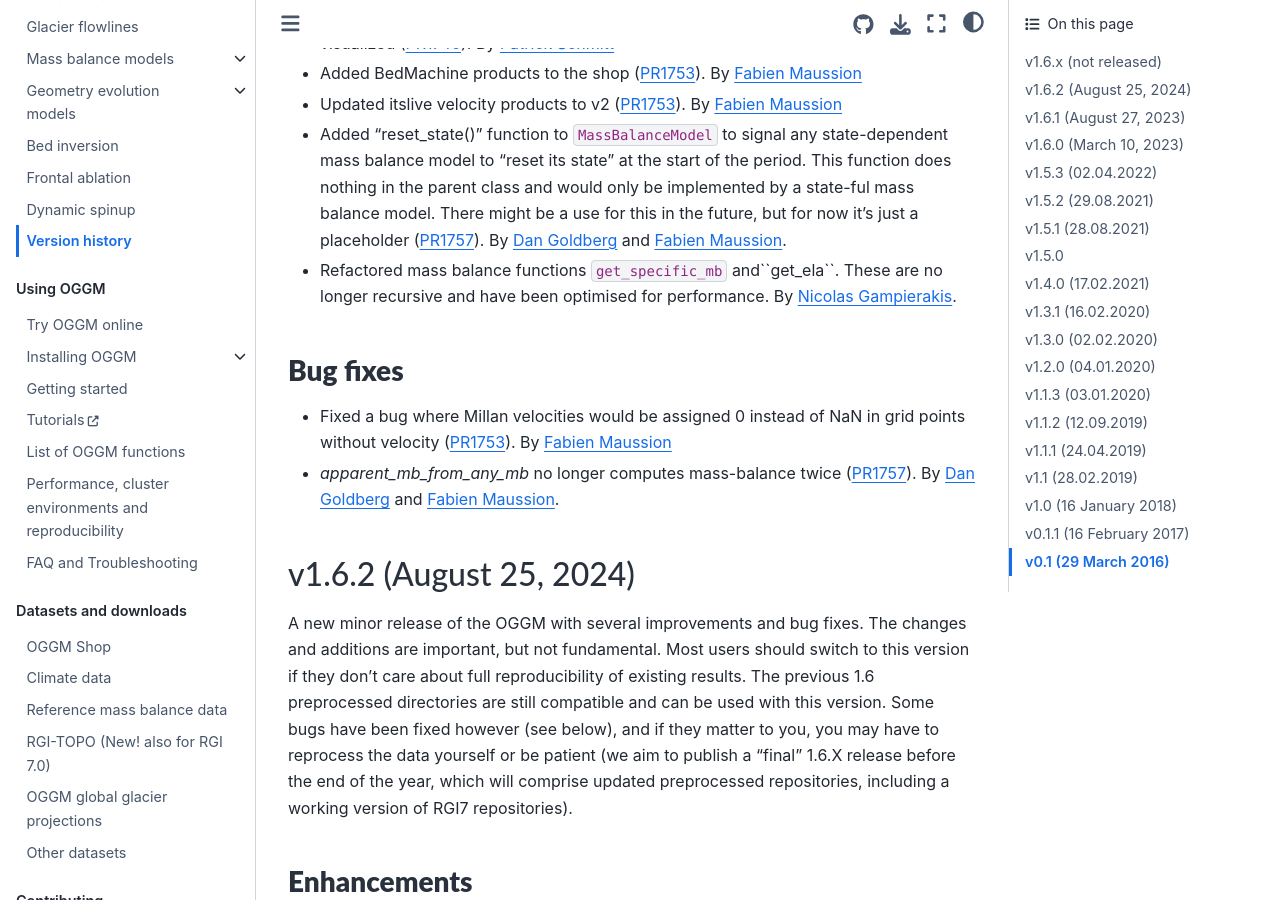
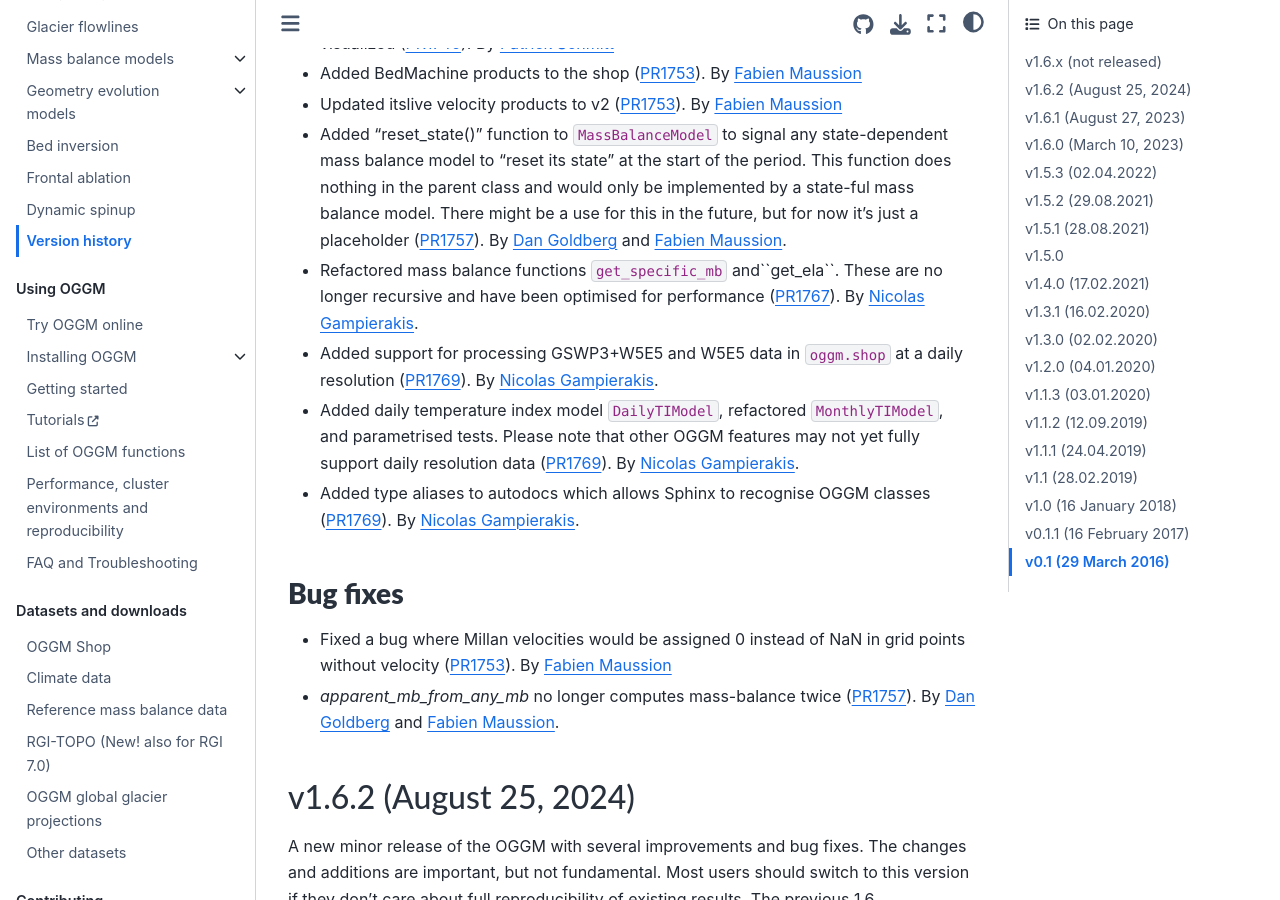
Before and after one commit to OGGM/oggm, a Sphinx documentation site: the page built from docs/whats-new.rst, in a window 1280 px wide and 900 px high, scrolled down 477 px. Built offline with Sphinx 7.4.7 and the Sphinx Book theme 1.1.4, drawn with Linux system fonts in a browser that asks for light colours; the version number could not be read and is left out.

Commit message:
docs: add entries to changelog

```diff
--- a/docs/whats-new.rst
+++ b/docs/whats-new.rst
@@ -33,7 +33,17 @@ Enhancements
   By `Dan Goldberg <https://github.com/dngoldberg>`_ and
   `Fabien Maussion <https://github.com/fmaussion>`_.
 - Refactored mass balance functions ``get_specific_mb`` and``get_ela``. These
-  are no longer recursive and have been optimised for performance.
+  are no longer recursive and have been optimised for performance (:pull:`1767`).
+  By `Nicolas Gampierakis <https://github.com/gampnico>`_.
+- Added support for processing GSWP3+W5E5 and W5E5 data in ``oggm.shop`` at
+  a daily resolution (:pull:`1769`).
+  By `Nicolas Gampierakis <https://github.com/gampnico>`_.
+- Added daily temperature index model ``DailyTIModel``, refactored
+  ``MonthlyTIModel``, and parametrised tests. Please note that other OGGM
+  features may not yet fully support daily resolution data (:pull:`1769`).
+  By `Nicolas Gampierakis <https://github.com/gampnico>`_.
+- Added type aliases to autodocs which allows Sphinx to recognise OGGM classes
+  (:pull:`1769`).
   By `Nicolas Gampierakis <https://github.com/gampnico>`_.
 
 Bug fixes
```
